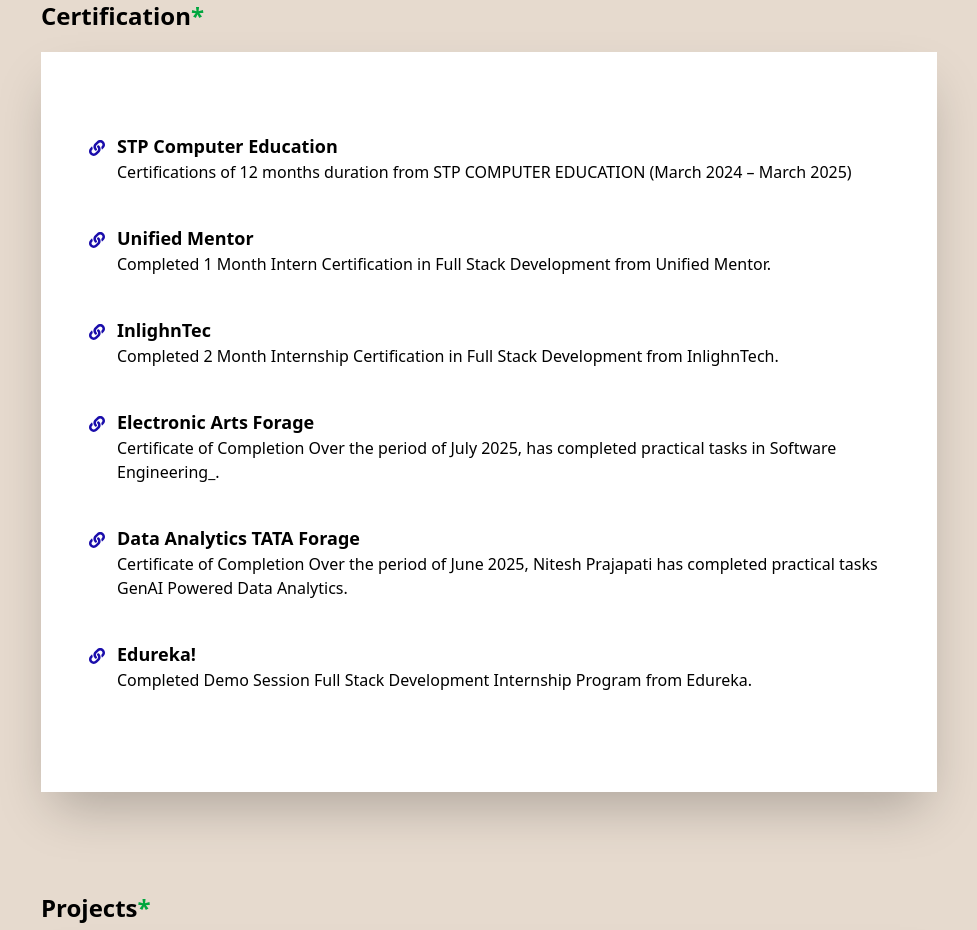
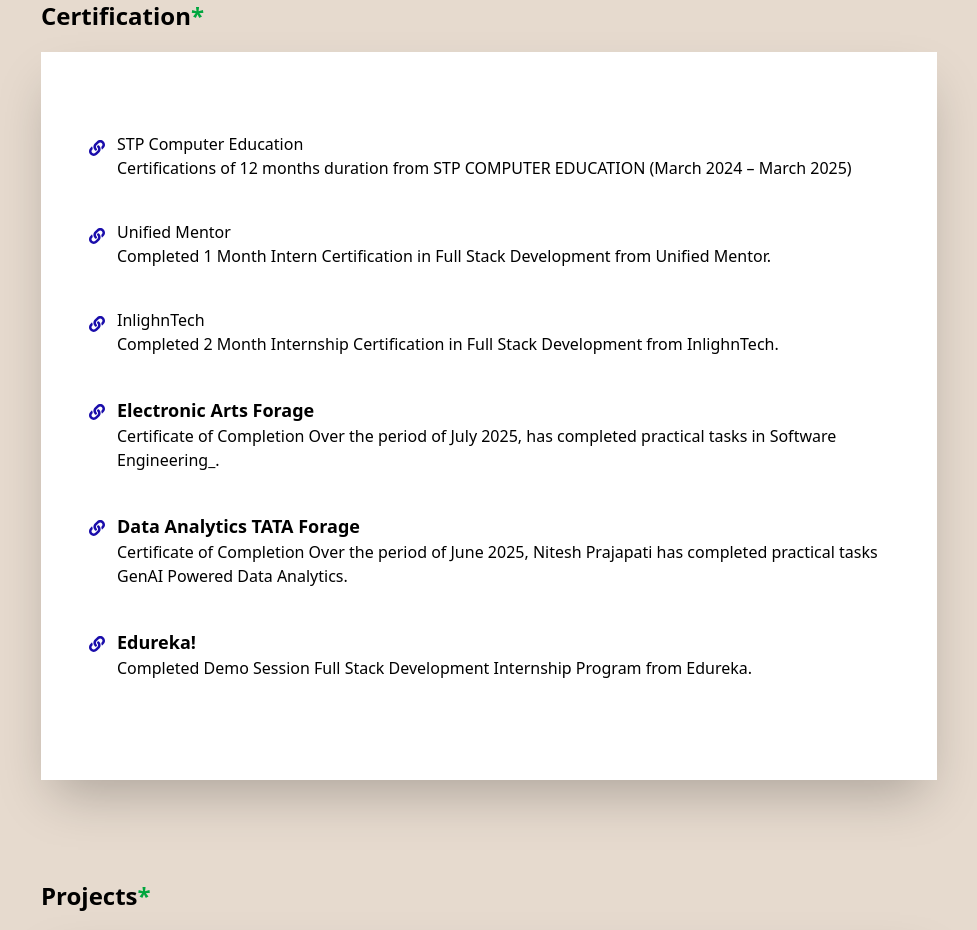
Before and after one commit to QuickCode2/niteshCV-web, a React (Vite) app: page /resume in a window 1280 px wide. Shown: the part 2540-3470 px from the top of the page, without its empty margins (151-1128 px from the left). Built offline with nearby package versions, Linux system fonts and the light colour scheme.

Commit message:
Update Resume.jsx

```diff
--- a/src/pages/Resume.jsx
+++ b/src/pages/Resume.jsx
@@ -176,9 +176,9 @@
               <div className='flex items-start space-x-3 mb-10'>
                 <FaLink className='mt-2 shrink-0 text-[#1a0dab]'/>
                 <div>
-                  <a className="text-lg font-semibold hover:underline"
-                    href="src/assets/web development.pdf"target="_blank"rel="noopener noreferrer">
-                    STP Computer Education</a>
+                  <a href="/web-development.pdf" target="_blank" rel="noopener noreferrer">
+                  STP Computer Education
+                  </a>
                   <p className="text-base">
                     Certifications of 12 months duration from STP COMPUTER EDUCATION (March 2024 – March 2025)
                   </p>
@@ -189,9 +189,9 @@
               <div className='flex items-start space-x-3 mb-10'>
                 <FaLink className='mt-2 shrink-0 text-[#1a0dab]' />
                 <div>
-                  <a className="text-lg font-semibold hover:underline"
-                    href="src/assets/Intern-certificate.pdf" target="_blank" rel="noopener noreferrer">
-                    Unified Mentor</a>
+                  <a href="/Intern-certificate.pdf" target="_blank" rel="noopener noreferrer">
+                    Unified Mentor
+                  </a>
                   <p className="text-base">
                     Completed 1 Month Intern Certification in Full Stack Development from Unified Mentor.
                   </p>
@@ -202,9 +202,9 @@
               <div className='flex items-start space-x-3 mb-10'>
                 <FaLink className='mt-2 shrink-0 text-[#1a0dab]' />
                 <div>
-                  <a className="text-lg font-semibold hover:underline"
-                    href="src/assets/Experience Letter.pdf" target="_blank" rel="noopener noreferrer">
-                    InlighnTec </a>
+                  <a href="/Experience-Letter.pdf" target="_blank" rel="noopener noreferrer">
+                  InlighnTech
+                </a>
                   <p className="text-base">
                     Completed 2 Month Internship Certification in Full Stack Development from InlighnTech.
                   </p>
```
